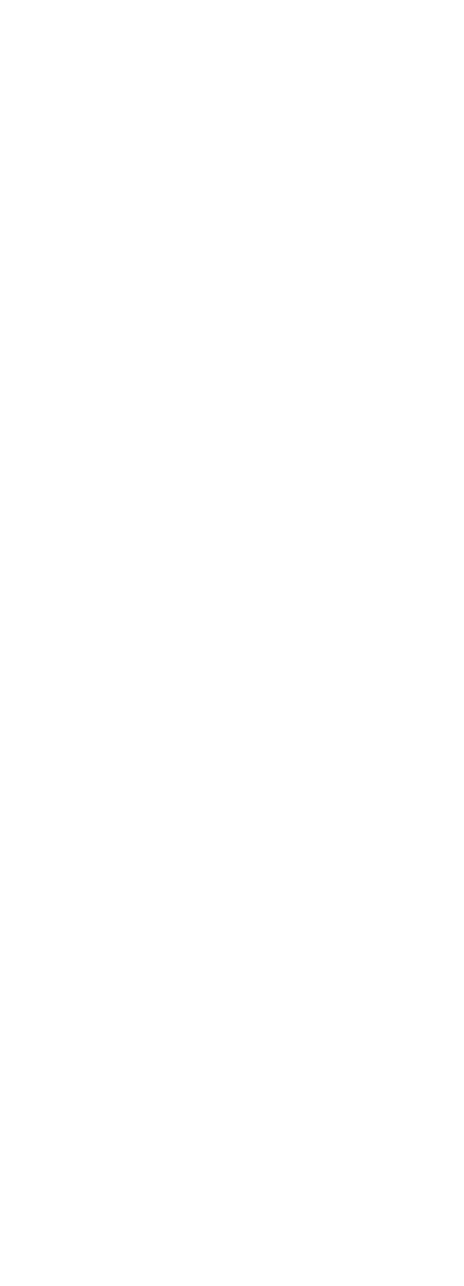
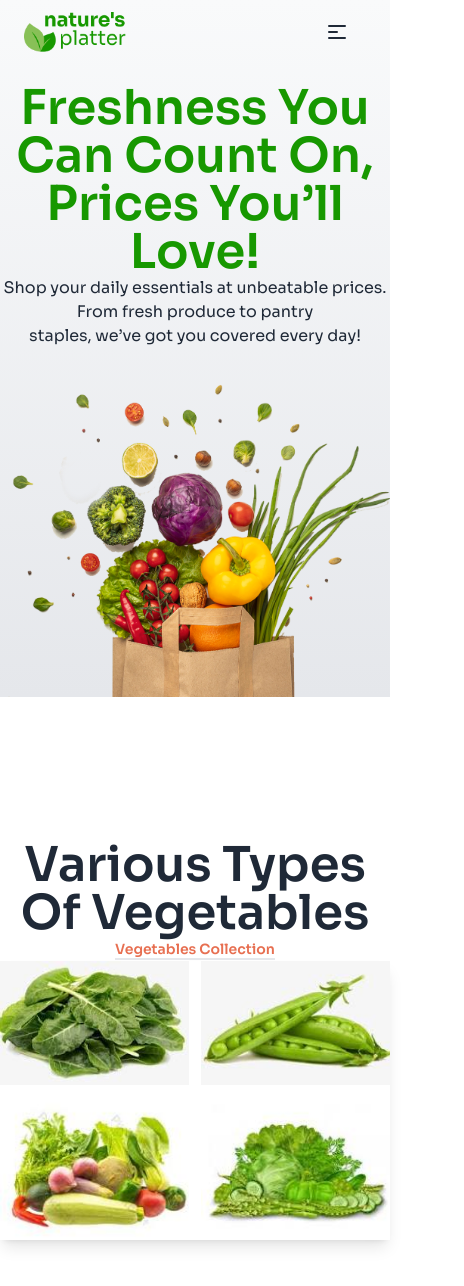
Before and after one commit to moriammunni/Assignment3, a plain HTML site: page index.html in a window 390 px wide. Shown: the whole page, 464 px wide, since content can reach past the window. Before the commit the page ends 844 px from the top, so only its background shows below. Drawn offline with nearby package versions, Linux system fonts and the light colour scheme.

Commit message:
Added Header Section and extra section

```diff
--- a/index.html
+++ b/index.html
@@ -1,11 +1,147 @@
 <!DOCTYPE html>
 <html lang="en">
+
 <head>
     <meta charset="UTF-8">
     <meta name="viewport" content="width=device-width, initial-scale=1.0">
     <title>Assignment3-Milestone3</title>
+    <link rel="stylesheet" href="https://cdnjs.cloudflare.com/ajax/libs/font-awesome/6.7.2/css/all.min.css" integrity="sha512-Evv84Mr4kqVGRNSgIGL/F/aIDqQb7xQ2vcrdIwxfjThSH8CSR7PBEakCr51Ck+w+/U6swU2Im1vVX0SVk9ABhg==" crossorigin="anonymous" referrerpolicy="no-referrer" />
+    <link rel="preconnect" href="https://fonts.googleapis.com">
+<link rel="preconnect" href="https://fonts.gstatic.com" crossorigin>
+<link href="https://fonts.googleapis.com/css2?family=Sora:wght@100..800&display=swap" rel="stylesheet">
+    <link href="https://cdn.jsdelivr.net/npm/daisyui@4.12.23/dist/full.min.css" rel="stylesheet" type="text/css" />
+    <script src="https://cdn.tailwindcss.com"></script>
+    <script>
+        tailwind.config = {
+            theme: {
+                extend: {
+                    colors: {
+                        clifford: '#da373d',
+                        'button-bg': '#179800',
+                    }
+                }
+            }
+        }
+    </script>
+    <style>
+        .font-sora{
+            font-family: "Sora", serif;
+        }
+
+        @keyframes textLoop {
+    0% { opacity: 0; transform: translateY(10px); }
+    25% { opacity: 1; transform: translateY(0px); }
+    75% { opacity: 1; transform: translateY(0px); }
+    100% { opacity: 0; transform: translateY(-10px); }
+}
+
+.animate-text {
+    display: inline-block;
+    animation: textLoop 3s infinite ease-in-out;
+}
+    </style>
 </head>
-<body>
+
+<body class="font-sora">
+    <header class="bg-gradient-to-b from-gray-50 to-gray-200">
+         <!-- Navbar -->
+        <div class="mx-4 md:mx-24">
+            <div class="navbar mb-5 md:mb-20">
+                <div class="navbar-start">
+                    <a href="#" class="flex items-center">
+                        <img src="./c2-assets/logo-header.png" alt="Logo" class="h-10">
+                    </a>
+                </div>
+                <div class="navbar-end flex md:hidden">
+                    <div class="dropdown">
+                        <div tabindex="0" role="button" class="btn btn-ghost">
+                            <svg xmlns="http://www.w3.org/2000/svg" class="h-6 w-6" fill="none" viewBox="0 0 24 24"
+                                stroke="currentColor">
+                                <path stroke-linecap="round" stroke-linejoin="round" stroke-width="2"
+                                    d="M4 6h16M4 12h8m-8 6h16" />
+                            </svg>
+                        </div>
+                        <ul tabindex="0" class="menu menu-sm dropdown-content bg-base-100 rounded-box z-10 mt-3 w-40 p-2 shadow">
+                            <li><a>Product</a></li>
+                            <li><a>Service</a></li>
+                            <li><a>Contact Us</a></li>
+                        </ul>
+                    </div>
+                </div>
+
+                <div class="navbar-center hidden md:flex">
+                    <ul class="menu menu-horizontal px-1">
+                        <li><a>Product</a></li>
+                        <li><a>Service</a></li>
+                        <li><a>Contact Us</a></li>
+                    </ul>
+                </div>
+
+                <div class="navbar-end hidden md:flex">
+                    <i class="fa-solid fa-magnifying-glass"></i>
+                    <i class="fa-solid fa-cart-shopping ml-3"></i>
+                    <a class="btn ml-3">Login</a>
+                    <a class="btn bg-button-bg ml-3 text-white">Register</a>
+                </div>
+            </div>
+        </div>
+
+
+        <!-- Hero section/Banner section -->
+         <!-- <div>
+            <div class="text-center mb-8">
+                <h1 class="text-5xl font-semibold">Freshness <span class="text-[#179800]">You Can <br>
+                    Count</span> On, Prices You’ll Love!</h1>
+                    <p>
+                        Shop your daily essentials at unbeatable prices. From fresh produce to pantry <br> staples, we’ve got you covered every day!
+                    </p>
+
+            </div>
+            <img class=" mx-auto" src="./c2-assets/hero-vegetables.png" alt="">
+         </div>
+          -->
+          <div>
+            <div class="text-center mb-8">
+                <h1 class="text-5xl font-semibold animate-text">
+                    <span class="text-[#179800]">Freshness You Can Count On, Prices You’ll Love!</span>
+                </h1>
+                <p>
+                    Shop your daily essentials at unbeatable prices. From fresh produce to pantry <br>
+                    staples, we’ve got you covered every day!
+                </p>
+            </div>
+            <img class="mx-auto" src="./c2-assets/hero-vegetables.png" alt="Vegetables">
+        </div>
+
+    </header>
+    <main>
+        <section class="mt-36 mb-36">
+            <div class="text-center">
+                <h1 class="font-semibold text-5xl">Various Types Of Vegetables</h1>
+                <small class="font-semibold text-sm text-[#E76F51] border-b-2">Vegetables Collection</small>
+            </div>
+            <div class="mx-auto grid grid-cols-2 md:grid-cols-4 w-full  shadow-lg gap-3">
+                <div class="flex justify-center">
+                    <img class="bg-white w-full h-auto" src="./vegitables/v1.jpg" alt="Vegetable 1">
+                </div>
+                <div class="flex justify-center">
+                    <img class="bg-white w-full h-auto" src="./vegitables/v2.jpg" alt="Vegetable 2">
+                </div>
+                <div class="flex justify-center">
+                    <img class="bg-white w-full h-auto" src="./vegitables/v3.jpg" alt="Vegetable 3">
+                </div>
+                <div class="flex justify-center">
+                    <img class="bg-white w-full h-auto" src="./vegitables/v4.jpg" alt="Vegetable 4">
+                </div>
+            </div>
+        </section>
+
+
+    </main>
+    <footer>
+
+    </footer>
 
 </body>
+
 </html>
--- /dev/null
+++ b/tailwind.config.js
@@ -0,0 +1,8 @@
+/** @type {import('tailwindcss').Config} */
+module.exports = {
+    content: ["./src/**/*.{html,js}"],
+    theme: {
+      extend: {},
+    },
+    plugins: [],
+  }
```
Also changed, not shown: vegitables/v1.jpg (added), vegitables/v2.jpg (added), vegitables/v3.jpg (added), vegitables/v4.jpg (added).
